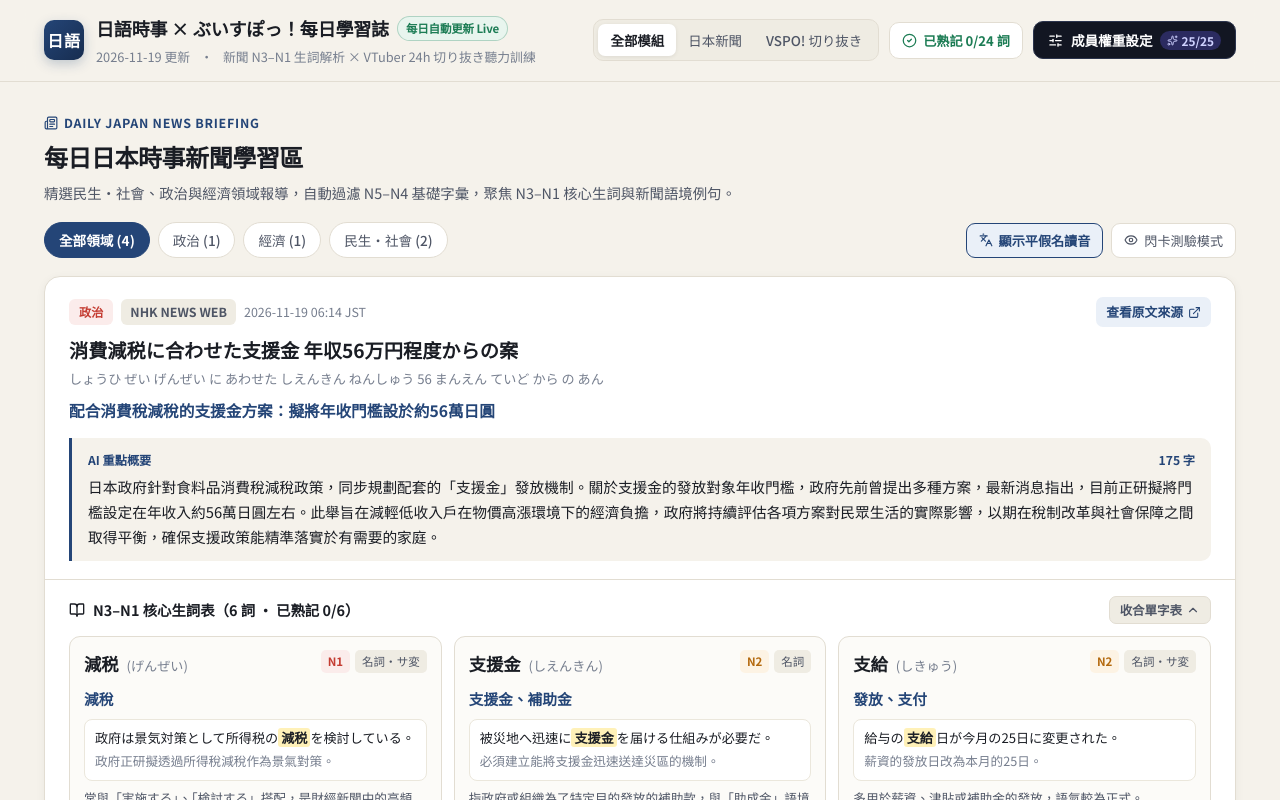
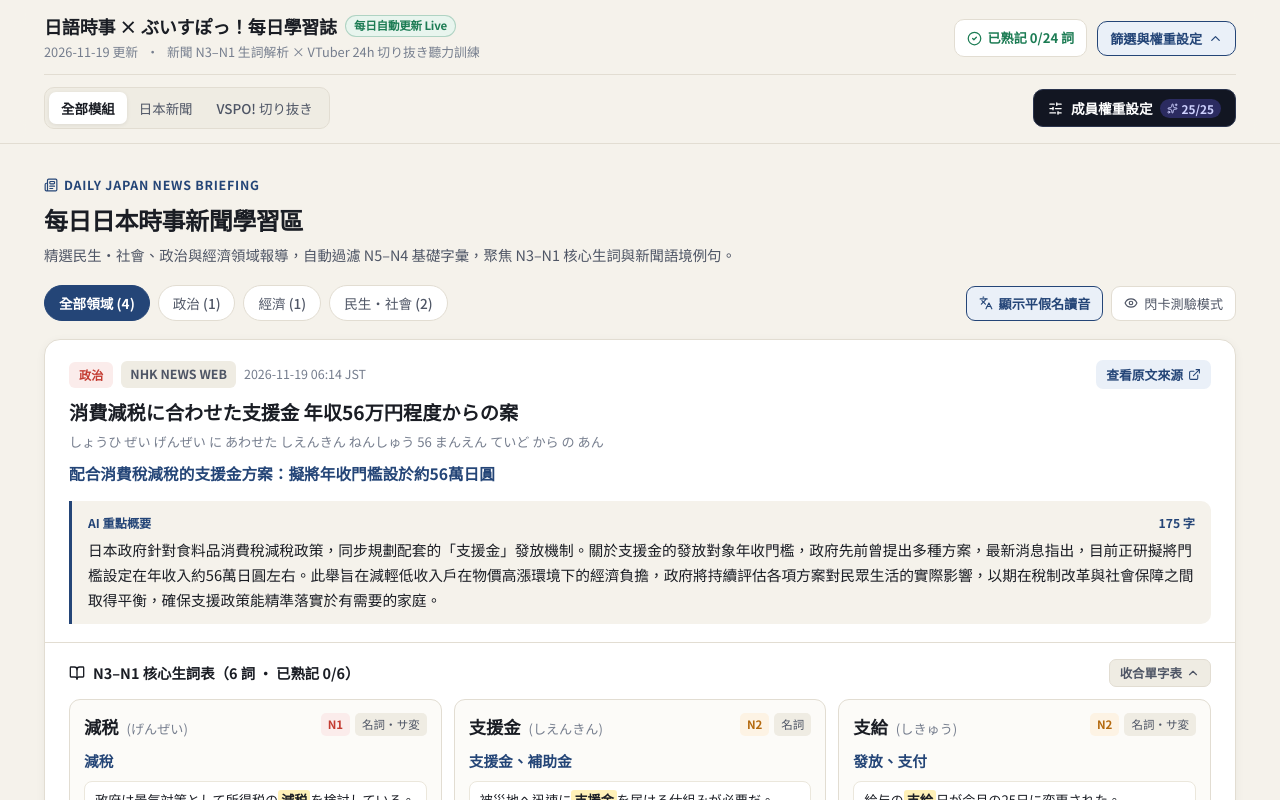
Before and after one commit to shineharumi0918/vspo-jp-news-study, a React (Vite) app: page / in a window 1280 px wide. Shown: the top 800 px of the page. Built offline with nearby package versions, Linux system fonts and the light colour scheme.

Commit message:
feat: refine header layout and add collapsible filter/weight toolbar

```diff
--- a/src/components/Header.jsx
+++ b/src/components/Header.jsx
@@ -1,4 +1,5 @@
-import { SlidersHorizontal, CheckCircle2, Sparkles } from 'lucide-react';
+import { useState } from 'react';
+import { SlidersHorizontal, CheckCircle2, Sparkles, ChevronDown } from 'lucide-react';
 
 export function Header({
   date,
@@ -12,17 +13,18 @@ export function Header({
   onOpenWeights,
 }) {
   const isLive = dataMode === 'live';
+  const [controlsOpen, setControlsOpen] = useState(() => {
+    if (typeof window === 'undefined') return true;
+    return window.innerWidth >= 768;
+  });
 
   return (
     <header className="site-header">
       <div className="container header-inner">
+        <div className="header-top-row">
           <div className="brand-group">
-          <div className="brand-seal jp-text" aria-hidden="true">
-            日語
-          </div>
-          <div>
             <h1 className="brand-title">
-              日語時事 × ぶいすぽっ！每日學習誌
+              <span>日語時事 × ぶいすぽっ！每日學習誌</span>
               <span className={`phase-badge ${isLive ? 'is-live' : ''}`}>
                 {isLive ? '每日自動更新 Live' : '示範資料模式'}
               </span>
@@ -33,8 +35,34 @@ export function Header({
               <span>新聞 N3–N1 生詞解析 × VTuber 24h 切り抜き聽力訓練</span>
             </p>
           </div>
+
+          <div className="header-compact-bar">
+            <div className="progress-chip" title="儲存於本機 localStorage">
+              <CheckCircle2 size={15} />
+              <span>
+                已熟記 {masteredCount}/{totalVocabCount} 詞
+              </span>
             </div>
 
+            <button
+              type="button"
+              className={`btn-controls-toggle ${controlsOpen ? 'is-open' : ''}`}
+              aria-expanded={controlsOpen}
+              aria-controls="header-controls-panel"
+              onClick={() => setControlsOpen((prev) => !prev)}
+            >
+              <span>篩選與權重設定</span>
+              <ChevronDown size={15} className="toggle-chevron" />
+            </button>
+          </div>
+        </div>
+
+        <div
+          id="header-controls-panel"
+          className={`header-collapsible ${controlsOpen ? 'is-open' : ''}`}
+          aria-hidden={!controlsOpen}
+        >
+          <div className="header-collapsible-inner">
             <div className="header-actions">
               <nav className="nav-pills" aria-label="學習區切換">
                 <button
@@ -60,13 +88,6 @@ export function Header({
                 </button>
               </nav>
 
-          <div className="progress-chip" title="儲存於本機 localStorage">
-            <CheckCircle2 size={15} />
-            <span>
-              已熟記 {masteredCount}/{totalVocabCount} 詞
-            </span>
-          </div>
-
               <button
                 type="button"
                 className="btn-weight-trigger"
@@ -81,6 +102,8 @@ export function Header({
               </button>
             </div>
           </div>
+        </div>
+      </div>
     </header>
   );
 }
--- a/src/index.css
+++ b/src/index.css
@@ -94,39 +94,31 @@ button {
 
 .header-inner {
   display: flex;
+  flex-direction: column;
+  padding-top: 14px;
+  padding-bottom: 14px;
+}
+
+.header-top-row {
+  display: flex;
   align-items: center;
   justify-content: space-between;
-  gap: 16px;
-  padding-top: 14px;
-  padding-bottom: 14px;
+  gap: 12px 16px;
   flex-wrap: wrap;
 }
 
 .brand-group {
   display: flex;
-  align-items: center;
-  gap: 12px;
-}
-
-.brand-seal {
-  width: 40px;
-  height: 40px;
-  border-radius: 10px;
-  background: linear-gradient(135deg, var(--accent-indigo) 0%, #172d50 100%);
-  color: #fff;
-  display: grid;
-  place-items: center;
-  font-weight: 700;
-  font-size: 16px;
-  letter-spacing: 0.05em;
-  flex-shrink: 0;
-  box-shadow: 0 4px 12px rgba(36, 69, 119, 0.25);
+  flex-direction: column;
+  align-items: flex-start;
+  min-width: 0;
 }
 
 .brand-title {
   margin: 0;
   font-size: 1.125rem;
   font-weight: 700;
+  line-height: 1.35;
   letter-spacing: -0.01em;
   display: flex;
   align-items: center;
@@ -151,20 +143,79 @@ button {
 }
 
 .brand-sub {
-  margin: 2px 0 0;
+  margin: 3px 0 0;
   font-size: 0.8rem;
   color: var(--text-muted);
+  display: flex;
+  align-items: center;
+  gap: 8px;
+  flex-wrap: wrap;
+}
+
+.header-compact-bar {
   display: flex;
   align-items: center;
   gap: 10px;
   flex-wrap: wrap;
 }
 
+.btn-controls-toggle {
+  display: inline-flex;
+  align-items: center;
+  gap: 6px;
+  border: 1px solid var(--border-light);
+  background: var(--bg-card);
+  color: var(--text-primary);
+  font-size: 0.82rem;
+  font-weight: 600;
+  padding: 7px 12px;
+  border-radius: 10px;
+  transition: border-color 0.16s ease, background 0.16s ease, color 0.16s ease;
+}
+
+.btn-controls-toggle:hover,
+.btn-controls-toggle.is-open {
+  border-color: var(--accent-indigo);
+  color: var(--accent-indigo);
+  background: var(--accent-indigo-soft);
+}
+
+.toggle-chevron {
+  transition: transform 0.22s ease;
+  flex-shrink: 0;
+}
+
+.btn-controls-toggle.is-open .toggle-chevron {
+  transform: rotate(180deg);
+}
+
+.header-collapsible {
+  display: grid;
+  grid-template-rows: 0fr;
+  opacity: 0;
+  visibility: hidden;
+  transition: grid-template-rows 0.24s ease, opacity 0.2s ease, margin-top 0.24s ease, visibility 0.24s ease;
+}
+
+.header-collapsible.is-open {
+  grid-template-rows: 1fr;
+  opacity: 1;
+  visibility: visible;
+  margin-top: 12px;
+}
+
+.header-collapsible-inner {
+  overflow: hidden;
+}
+
 .header-actions {
   display: flex;
   align-items: center;
+  justify-content: space-between;
   gap: 10px;
   flex-wrap: wrap;
+  padding-top: 12px;
+  border-top: 1px solid var(--border-light);
 }
 
 .nav-pills {
@@ -1394,17 +1445,59 @@ button {
   }
 }
 
+@media (max-width: 767px) {
+  .header-top-row {
+    flex-direction: column;
+    align-items: stretch;
+  }
+
+  .header-compact-bar {
+    width: 100%;
+    justify-content: space-between;
+    flex-wrap: nowrap;
+  }
+
+  .progress-chip,
+  .btn-controls-toggle {
+    font-size: 0.8rem;
+    padding: 6px 11px;
+    white-space: nowrap;
+  }
+
+  .header-actions {
+    flex-direction: column;
+    align-items: stretch;
+  }
+
+  .nav-pills {
+    width: 100%;
+    justify-content: space-between;
+  }
+
+  .nav-pill {
+    flex: 1;
+    text-align: center;
+    padding: 7px 8px;
+  }
+
+  .btn-weight-trigger {
+    width: 100%;
+    justify-content: center;
+  }
+}
+
 @media (max-width: 640px) {
   .container {
     padding-left: 22px;
     padding-right: 22px;
   }
 
-  .header-inner {
-    gap: 12px;
+  .brand-title {
+    font-size: 1.04rem;
   }
 
   .brand-group,
+  .header-compact-bar,
   .header-actions,
   .news-card,
   .player-card,
```
Lines whose indentation alone changed are shown as unchanged.
